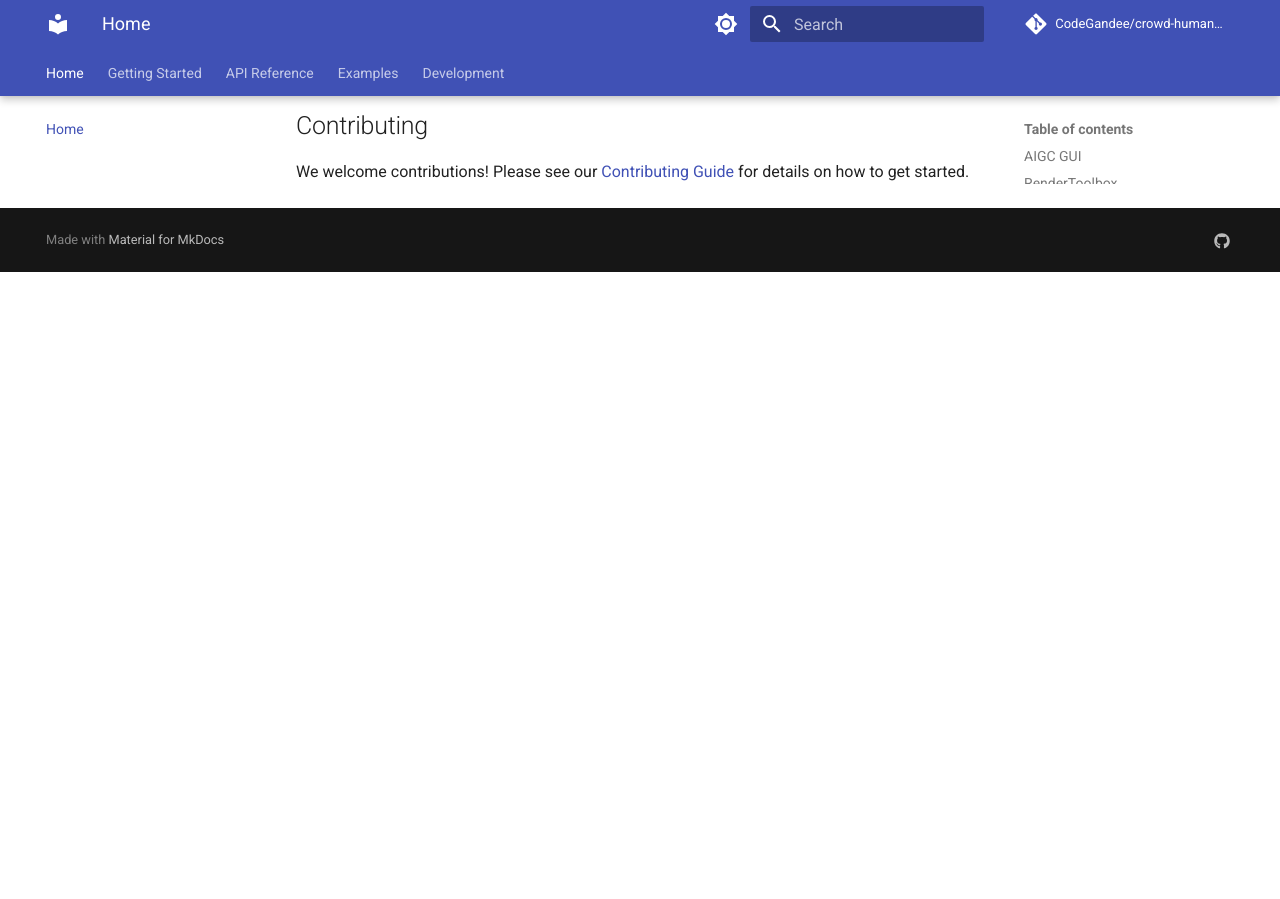
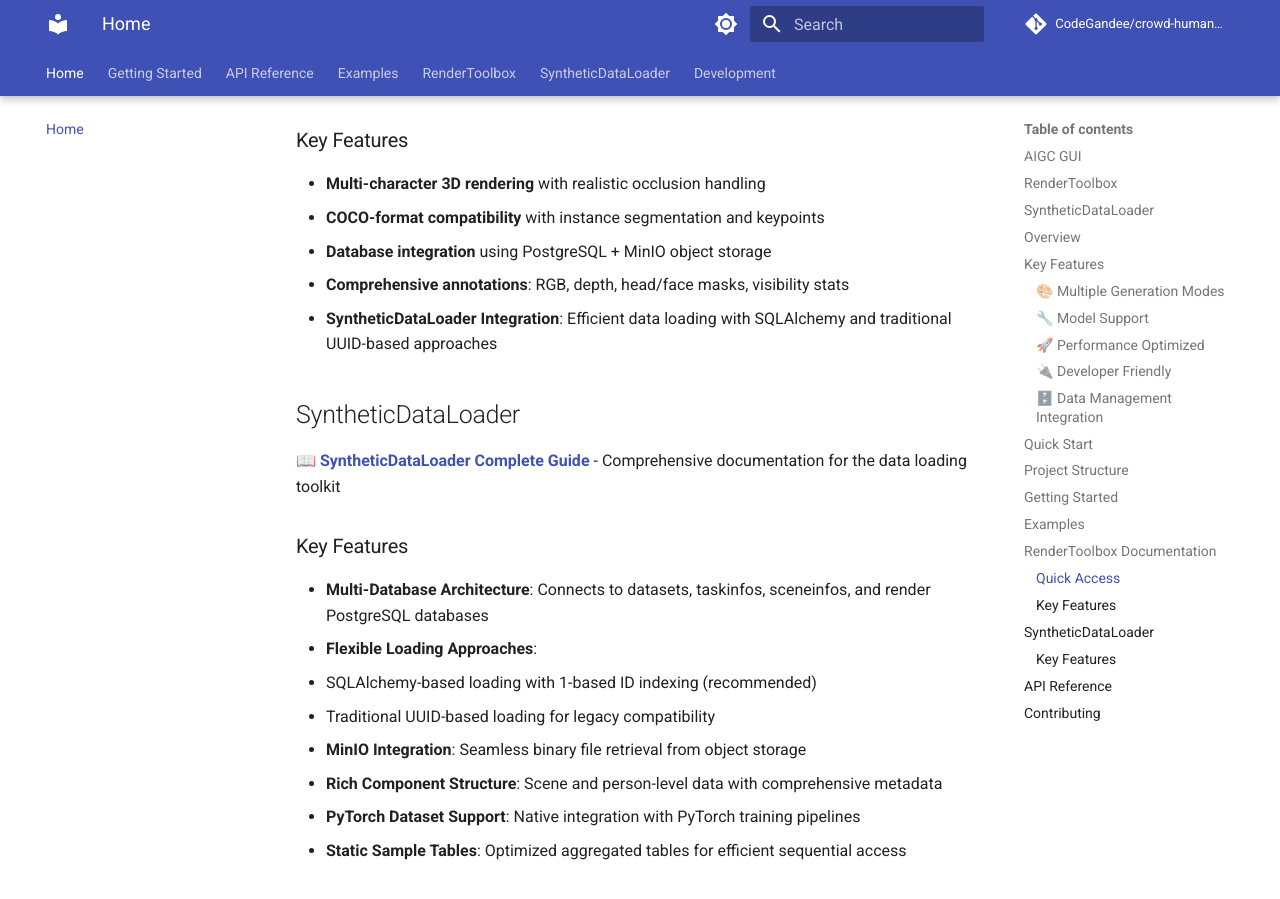
Before and after one commit to CodeGandee/crowd-human-data-gen, an MkDocs documentation site: the page built from docs/index.md, in a window 1280 px wide and 900 px high, scrolled down 3372 px. Built offline with MkDocs 1.6.1 and Material for MkDocs 9.7.7, drawn with Linux system fonts in a browser that asks for light colours; comment, search, counter and statistics services are not loaded; the version menu is left out; before the commit the page ends 3644 px from its top, so only the background shows below that; some of the changed text lies outside the part shown.

Commit message:
Integrate SyntheticDataLoader documentation and update project overview
- Updated README.md to include SyntheticDataLoader as a key component
- Enhanced docs/index.md with comprehensive SyntheticDataLoader information
- Added PostgreSQL + MinIO infrastructure details to installation guide
- Updated mkdocs.yml navigation to include SyntheticDataLoader section
- Expanded technology stack to cover data infrastructure components

🤖 Generated with [Claude Code](https://claude.ai/code)

Co-Authored-By: Claude <noreply@anthropic.com>

```diff
--- a/docs/index.md
+++ b/docs/index.md
@@ -1,12 +1,15 @@
 # Crowd Human Data Generation Documentation
 
-This repository contains documentation for two complementary projects for synthetic data generation and AI-powered image generation:
+This repository contains documentation for three complementary projects for synthetic data generation and AI-powered image generation:
 
 ## AIGC GUI
 An AI-Generated Content platform built on top of Stable Diffusion models for advanced image generation capabilities.
 
 ## RenderToolbox
 A Python-based synthetic data generation toolkit for creating annotated training datasets from 3D scenes and character assets.
+
+## SyntheticDataLoader
+A comprehensive PostgreSQL + MinIO data loading toolkit designed for efficient retrieval and management of synthetic human datasets, supporting both traditional UUID-based and modern SQLAlchemy ID-based loading approaches.
 
 ## Overview
 
@@ -43,6 +46,12 @@ AIGC GUI is a comprehensive FastAPI-based web application that provides various
 - Comprehensive testing suite
 - Modular pipeline architecture
 - Easy model configuration and switching
+
+### 🗄️ Data Management Integration
+- **PostgreSQL + MinIO Architecture**: Seamless integration with multi-database environments
+- **Flexible Loading Patterns**: Support for both UUID-based and ID-based sample retrieval
+- **Rich Metadata Support**: Comprehensive scene and person-level component handling
+- **PyTorch Integration**: Native Dataset/DataLoader wrappers for ML workflows
 
 ## Quick Start
 
@@ -99,6 +108,21 @@ RenderToolbox provides comprehensive 3D scene rendering and synthetic data gener
 - **COCO-format compatibility** with instance segmentation and keypoints
 - **Database integration** using PostgreSQL + MinIO object storage
 - **Comprehensive annotations**: RGB, depth, head/face masks, visibility stats
+- **SyntheticDataLoader Integration**: Efficient data loading with SQLAlchemy and traditional UUID-based approaches
+
+## SyntheticDataLoader
+
+**📖 [SyntheticDataLoader Complete Guide](SyntheticDataLoaderSQLAlchemy.md)** - Comprehensive documentation for the data loading toolkit
+
+### Key Features
+- **Multi-Database Architecture**: Connects to datasets, taskinfos, sceneinfos, and render PostgreSQL databases
+- **Flexible Loading Approaches**:
+  - SQLAlchemy-based loading with 1-based ID indexing (recommended)
+  - Traditional UUID-based loading for legacy compatibility
+- **MinIO Integration**: Seamless binary file retrieval from object storage
+- **Rich Component Structure**: Scene and person-level data with comprehensive metadata
+- **PyTorch Dataset Support**: Native integration with PyTorch training pipelines
+- **Static Sample Tables**: Optimized aggregated tables for efficient sequential access
 
 ## API Reference
 
--- a/mkdocs.yml
+++ b/mkdocs.yml
@@ -84,6 +84,12 @@ nav:
     - IP Adapters: examples/ip-adapter.md
     - Stable Diffusion Processors: examples/stable-diffusion-processors.md
     - Background Generation: examples/background-generation.md
+  - RenderToolbox:
+    - Overview: rendertoolbox/README.md
+    - TaskManager Usage: rendertoolbox/TaskManager_Usage.md
+    - COCO Data Generation: rendertoolbox/TaskManager_coco_like_data_Usage.md
+  - SyntheticDataLoader:
+    - Complete Guide: SyntheticDataLoaderSQLAlchemy.md
   - Development:
     - Contributing: development/contributing.md
     - Testing: development/testing.md
```
Also changed, not shown: README.md (+17 -2 lines), docs/getting-started/installation.md (+13 -0 lines).
